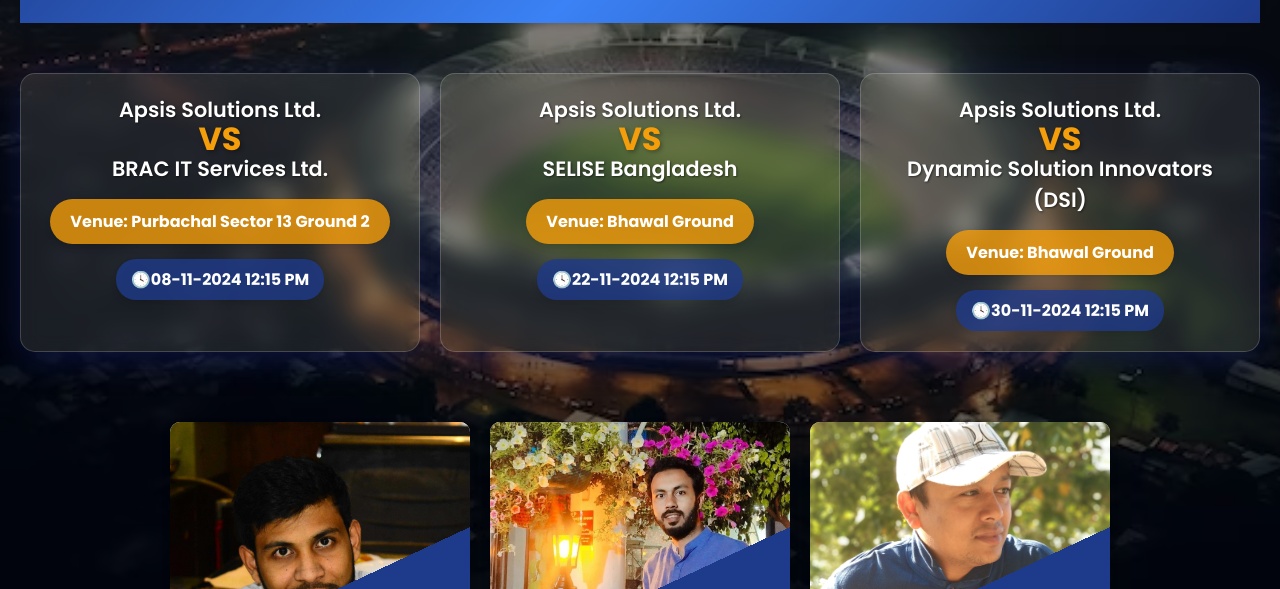
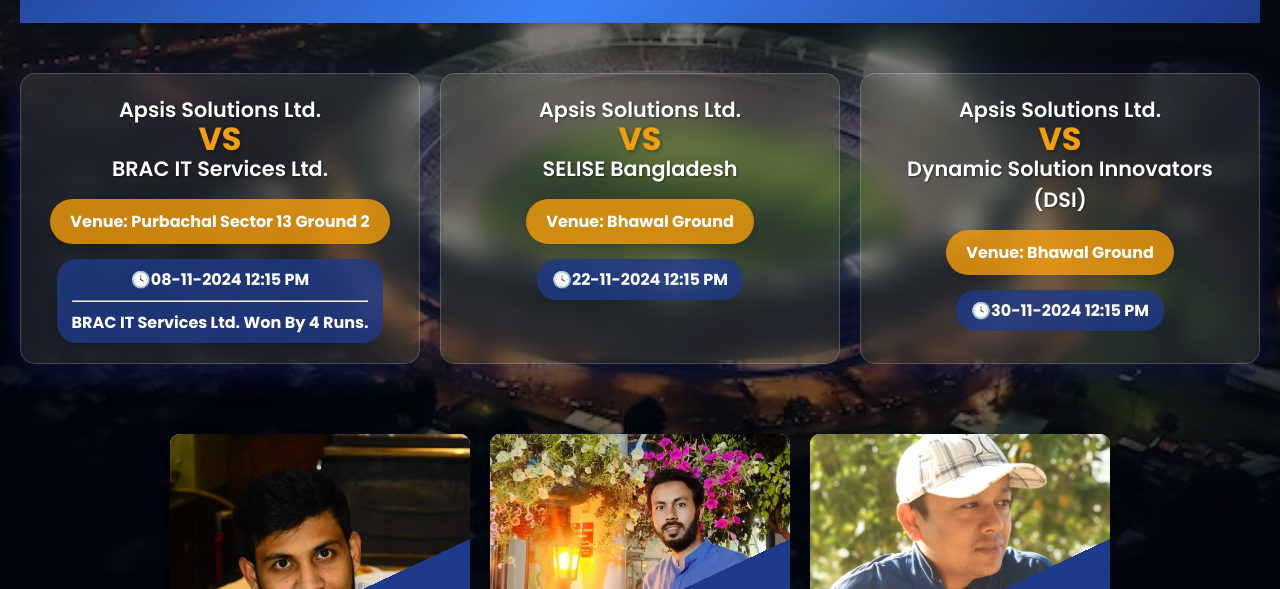
Before and after one commit to kamruzzaman2/team-apsis, a plain HTML site: page index.html in a window 1280 px wide. Shown: the part 187-776 px from the top of the page. Drawn offline with Linux system fonts and the light colour scheme.

Commit message:
After first match

```diff
--- a/index.html
+++ b/index.html
@@ -395,7 +395,9 @@
       <a href="https://maps.app.goo.gl/vLS8ze1pcD1Niwie8" class="match-link" target="_blank">
         Venue: Purbachal Sector 13 Ground 2
       </a>
-      <p class="time">🕓08-11-2024 12:15 PM</p>
+      <a href="https://isct20.com/#/scoreboard/5526" class="time match-link" target="_blank">
+        🕓08-11-2024 12:15 PM <hr> BRAC IT Services Ltd. Won By 4 Runs.
+      </a>
     </div>
 
     <div class="match-card">
```
